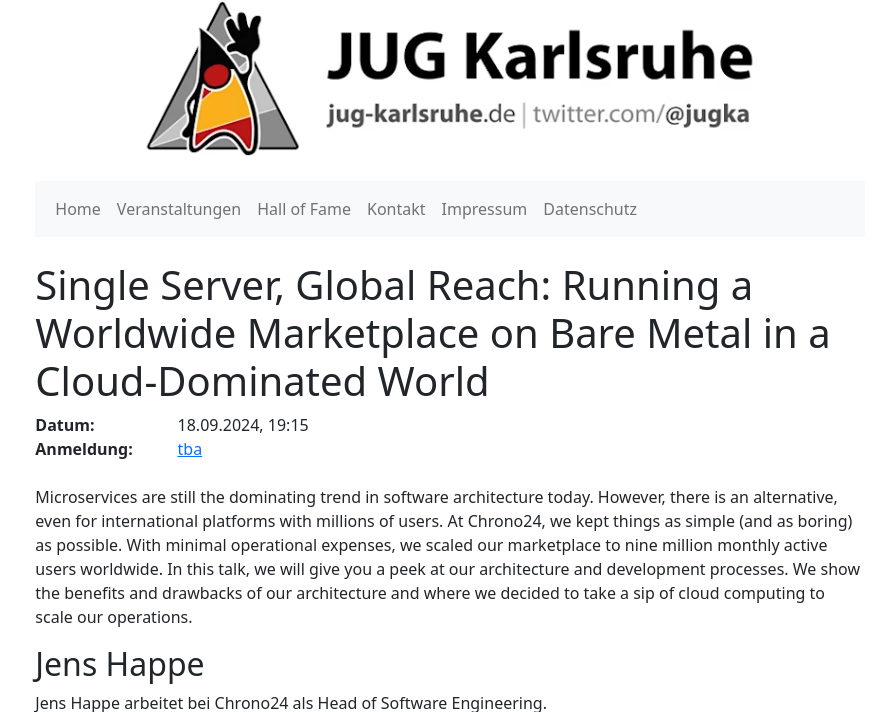
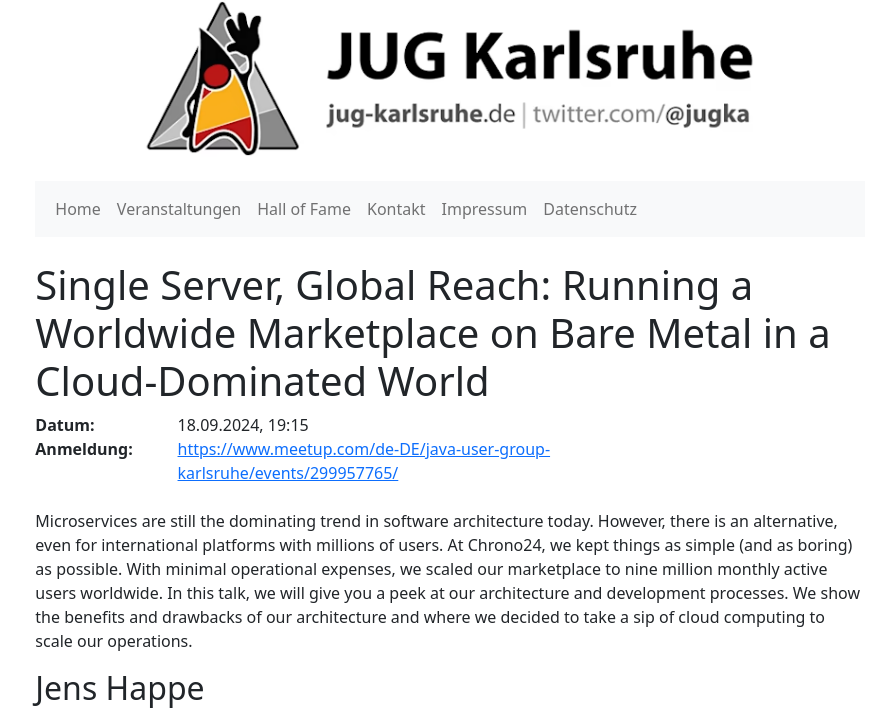
Before and after one commit to jugka/jugka-site, a Jekyll site: the page built from _posts/events/2024-09-18-single-server.markdown, in a window 1280 px wide and 900 px high, cut to the strip 0-712 px from the top of the window. Shown: the whole strip, without its empty margins (190-1081 px from the left). Built offline with Jekyll 4.4.1, drawn with Linux system fonts in a browser that asks for light colours.

Commit message:
Add registration

```diff
--- a/_posts/events/2024-09-18-single-server.markdown
+++ b/_posts/events/2024-09-18-single-server.markdown
@@ -2,7 +2,7 @@
 layout: event
 title:  "Single Server, Global Reach: Running a Worldwide Marketplace on Bare Metal in a Cloud-Dominated World"
 date:   2024-09-18 19:15:00 +0200
-registration: tba
+registration: https://www.meetup.com/de-DE/java-user-group-karlsruhe/events/299957765/
 tags: events
 speakers:
 - jhappe
```
